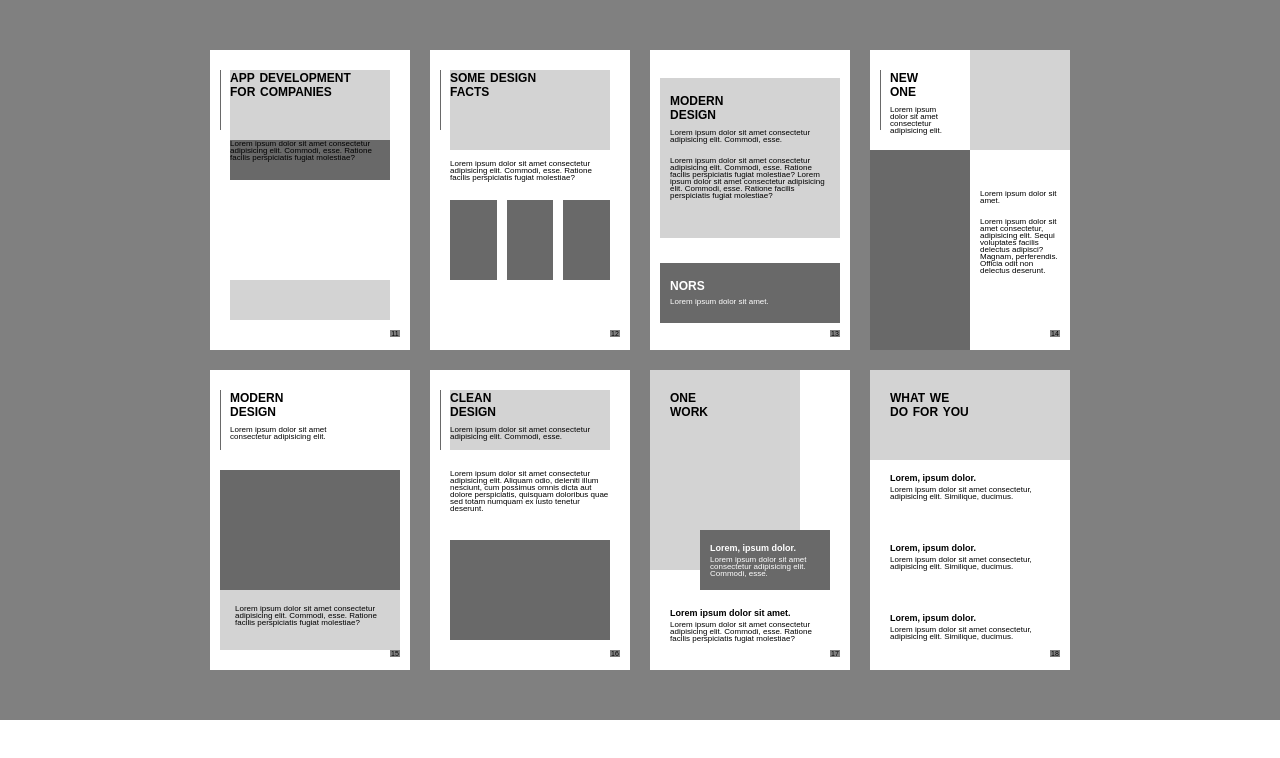
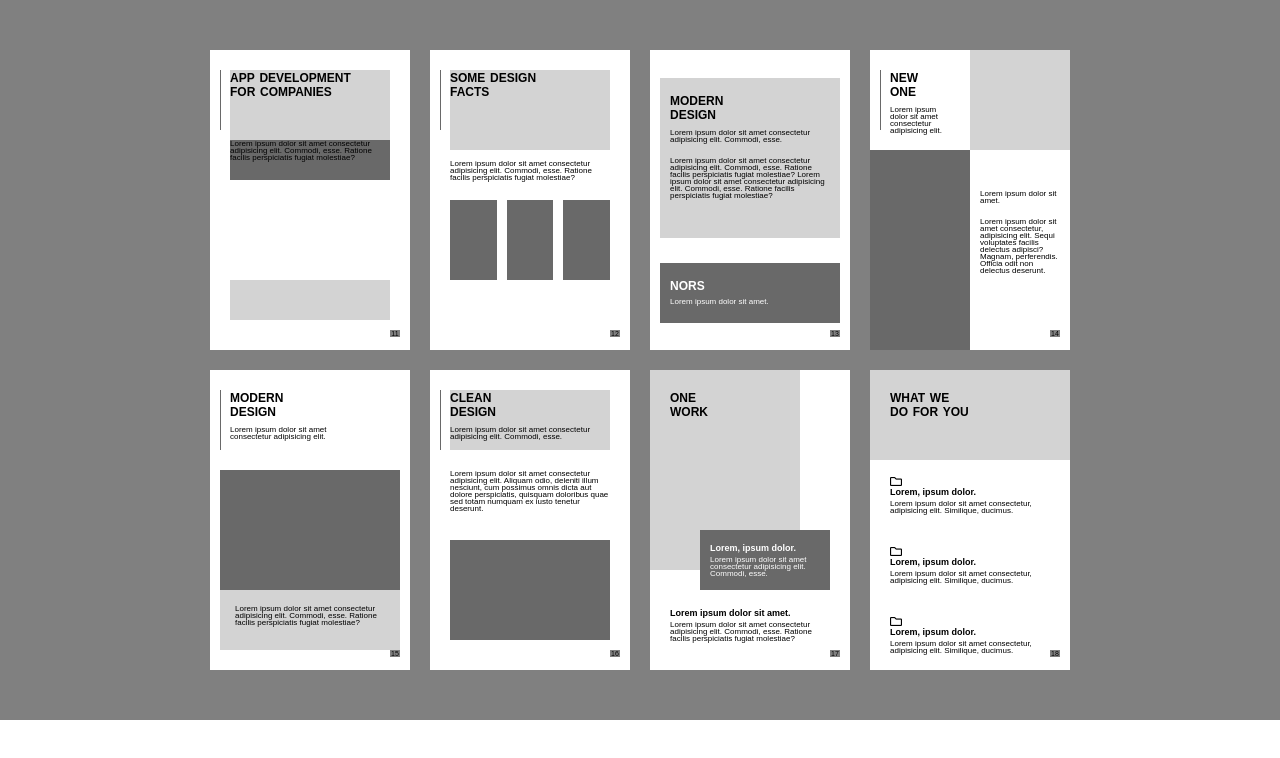
Before and after one commit to SerpNaga/1R2-HTML-CSS, a plain HTML site: page ДЗ/Дз к 07.12/mainV2.html in a window 1280 px wide. Drawn offline with Linux system fonts and the light colour scheme.

Commit message:
Mobile U07.12.20

```diff
--- a/ДЗ/Дз к 07.12/mainV2.html
+++ b/ДЗ/Дз к 07.12/mainV2.html
@@ -4,6 +4,7 @@
     <meta charset="UTF-8">
     <meta name="viewport" content="width=device-width, initial-scale=1.0">
     <title>YESSSS</title>
+    <link rel="stylesheet" href="https://cdnjs.cloudflare.com/ajax/libs/font-awesome/5.15.1/css/all.min.css" integrity="sha512-+4zCK9k+qNFUR5X+cKL9EIR+ZOhtIloNl9GIKS57V1MyNsYpYcUrUeQc9vNfzsWfV28IaLL3i96P9sdNyeRssA==" crossorigin="anonymous" />
     <style>
         body {
             margin: 0;
@@ -283,14 +284,17 @@
             <h2>what we<br>do for you</h2>
             </div>
             <div class="el el2">
+                <i class="far fa-folder"></i>
                 <h3>Lorem, ipsum dolor.</h3>
                 <p>Lorem ipsum dolor sit amet consectetur, adipisicing elit. Similique, ducimus.</p>
             </div>
             <div class="el el2">
+                <i class="far fa-folder"></i>
                 <h3>Lorem, ipsum dolor.</h3>
                 <p>Lorem ipsum dolor sit amet consectetur, adipisicing elit. Similique, ducimus.</p>
             </div>
             <div class="el el2">
+                <i class="far fa-folder"></i>
                 <h3>Lorem, ipsum dolor.</h3>
                 <p>Lorem ipsum dolor sit amet consectetur, adipisicing elit. Similique, ducimus.</p>
             </div>
```
